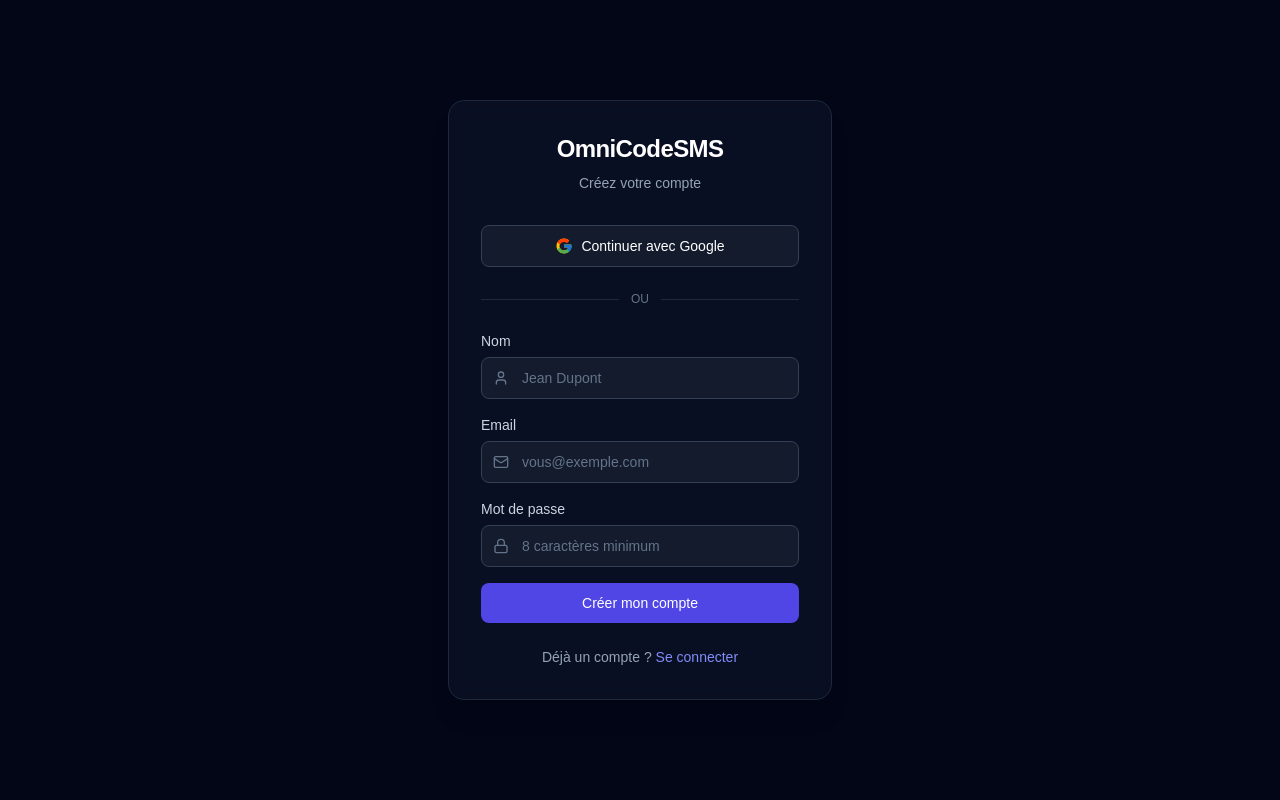
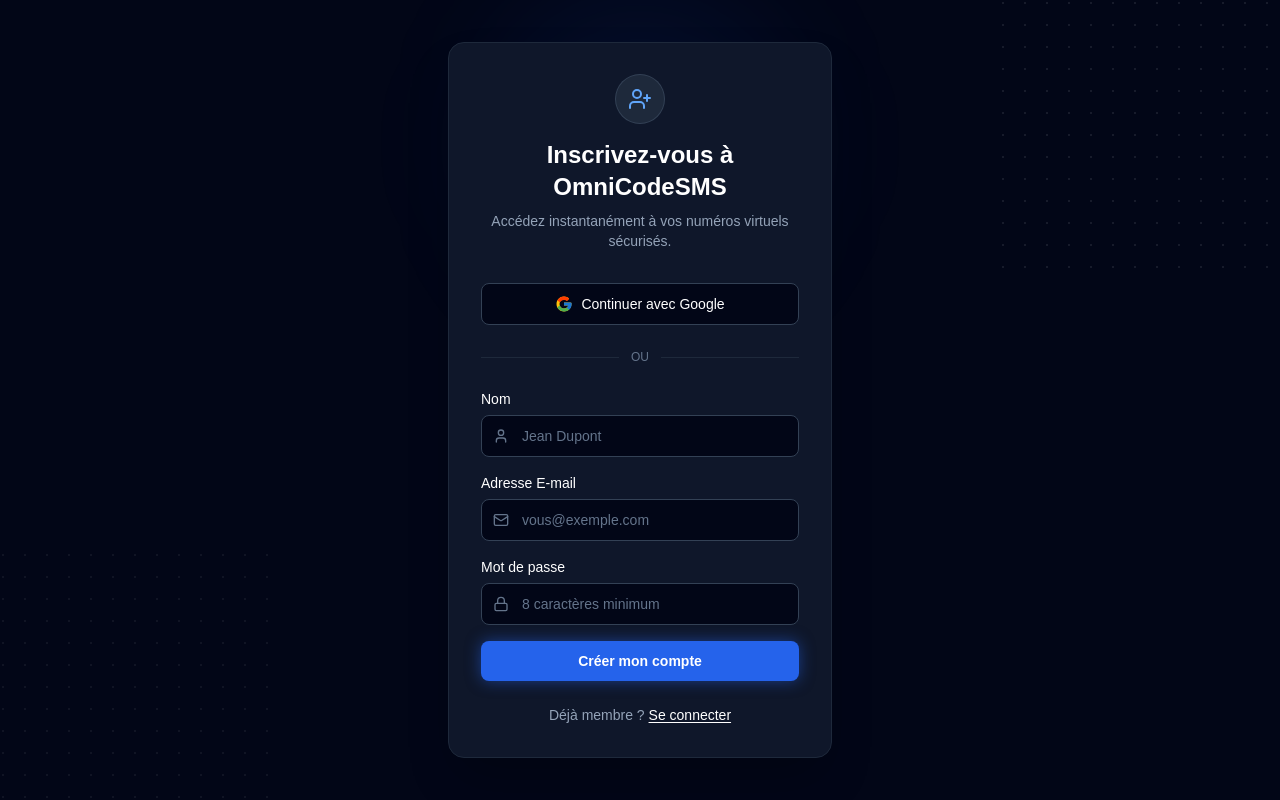
Before and after one commit to zou34/omnicodesms, a Next.js app: page /register in a window 1280 px wide. Built offline with nearby package versions, Linux system fonts and the light colour scheme.

Commit message:
style: premium dark mode for auth pages

```diff
--- a/app/login/page.tsx
+++ b/app/login/page.tsx
@@ -1,11 +1,12 @@
 "use client";
 
-import { Loader2, Lock, Mail } from "lucide-react";
+import { Lock, Loader2, Mail } from "lucide-react";
 import { signIn } from "next-auth/react";
 import Link from "next/link";
 import { useRouter, useSearchParams } from "next/navigation";
 import { Suspense, useState } from "react";
 
+import { AuthShell } from "@/components/auth/auth-shell";
 import { GoogleIcon } from "@/components/auth/google-icon";
 
 function LoginForm() {
@@ -42,17 +43,11 @@
   }
 
   return (
-    <div className="flex min-h-screen items-center justify-center bg-slate-950 px-4">
-      <div className="w-full max-w-sm rounded-2xl border border-slate-800 bg-slate-900/60 p-8 shadow-xl backdrop-blur">
-        <div className="mb-8 text-center">
-          <h1 className="text-2xl font-semibold tracking-tight text-white">
-            OmniCodeSMS
-          </h1>
-          <p className="mt-2 text-sm text-slate-400">
-            Connectez-vous à votre compte
-          </p>
-        </div>
-
+    <AuthShell
+      icon={Lock}
+      title="Connectez-vous à OmniCodeSMS"
+      subtitle="Accédez instantanément à vos numéros virtuels sécurisés."
+    >
       {error && (
         <div className="mb-4 rounded-lg border border-red-500/30 bg-red-500/10 px-4 py-2 text-sm text-red-400">
           {error}
@@ -66,13 +61,9 @@
           setIsGoogleLoading(true);
           signIn("google", { callbackUrl });
         }}
-          className="flex w-full items-center justify-center gap-2 rounded-lg border border-slate-700 bg-slate-800/50 px-4 py-2.5 text-sm font-medium text-white transition hover:bg-slate-800 disabled:opacity-60"
+        className="flex w-full items-center justify-center gap-2 rounded-lg border border-slate-700 bg-slate-950 px-4 py-2.5 text-sm font-medium text-white transition hover:bg-slate-800 disabled:opacity-60"
       >
-          {isGoogleLoading ? (
-            <Loader2 className="h-4 w-4 animate-spin" />
-          ) : (
-            <GoogleIcon />
-          )}
+        {isGoogleLoading ? <Loader2 className="h-4 w-4 animate-spin" /> : <GoogleIcon />}
         Continuer avec Google
       </button>
 
@@ -84,8 +75,8 @@
 
       <form onSubmit={handleSubmit} className="space-y-4">
         <div>
-            <label htmlFor="email" className="mb-1.5 block text-sm text-slate-300">
-              Email
+          <label htmlFor="email" className="mb-1.5 block text-sm font-medium text-white">
+            Adresse E-mail
           </label>
           <div className="relative">
             <Mail className="pointer-events-none absolute left-3 top-1/2 h-4 w-4 -translate-y-1/2 text-slate-500" />
@@ -96,14 +87,14 @@
               autoComplete="email"
               value={email}
               onChange={(e) => setEmail(e.target.value)}
-                className="w-full rounded-lg border border-slate-700 bg-slate-800/50 py-2.5 pl-10 pr-3 text-sm text-white placeholder-slate-500 outline-none focus:border-indigo-500"
+              className="w-full rounded-lg border border-slate-700 bg-slate-950 py-2.5 pl-10 pr-3 text-sm text-white placeholder-slate-500 outline-none focus:border-blue-500"
               placeholder="vous@exemple.com"
             />
           </div>
         </div>
 
         <div>
-            <label htmlFor="password" className="mb-1.5 block text-sm text-slate-300">
+          <label htmlFor="password" className="mb-1.5 block text-sm font-medium text-white">
             Mot de passe
           </label>
           <div className="relative">
@@ -115,7 +106,7 @@
               autoComplete="current-password"
               value={password}
               onChange={(e) => setPassword(e.target.value)}
-                className="w-full rounded-lg border border-slate-700 bg-slate-800/50 py-2.5 pl-10 pr-3 text-sm text-white placeholder-slate-500 outline-none focus:border-indigo-500"
+              className="w-full rounded-lg border border-slate-700 bg-slate-950 py-2.5 pl-10 pr-3 text-sm text-white placeholder-slate-500 outline-none focus:border-blue-500"
               placeholder="••••••••"
             />
           </div>
@@ -124,7 +115,7 @@
         <button
           type="submit"
           disabled={isLoading}
-            className="flex w-full items-center justify-center gap-2 rounded-lg bg-indigo-600 px-4 py-2.5 text-sm font-medium text-white transition hover:bg-indigo-500 disabled:opacity-60"
+          className="flex w-full items-center justify-center gap-2 rounded-lg bg-blue-600 px-4 py-2.5 text-sm font-bold text-white shadow-[0_0_15px_rgba(37,99,235,0.5)] transition hover:bg-blue-700 disabled:opacity-60"
         >
           {isLoading && <Loader2 className="h-4 w-4 animate-spin" />}
           Se connecter
@@ -132,13 +123,12 @@
       </form>
 
       <p className="mt-6 text-center text-sm text-slate-400">
-          Pas encore de compte ?{" "}
-          <Link href="/register" className="font-medium text-indigo-400 hover:text-indigo-300">
-            Créer un compte
+        Pas de compte ?{" "}
+        <Link href="/register" className="font-medium text-white underline underline-offset-2">
+          S&apos;inscrire
         </Link>
       </p>
-      </div>
-    </div>
+    </AuthShell>
   );
 }
 
--- a/app/register/page.tsx
+++ b/app/register/page.tsx
@@ -1,11 +1,12 @@
 "use client";
 
-import { Loader2, Lock, Mail, User } from "lucide-react";
+import { Loader2, Lock, Mail, User, UserPlus } from "lucide-react";
 import { signIn } from "next-auth/react";
 import Link from "next/link";
 import { useRouter } from "next/navigation";
 import { useState } from "react";
 
+import { AuthShell } from "@/components/auth/auth-shell";
 import { GoogleIcon } from "@/components/auth/google-icon";
 
 export default function RegisterPage() {
@@ -60,15 +61,11 @@
   }
 
   return (
-    <div className="flex min-h-screen items-center justify-center bg-slate-950 px-4">
-      <div className="w-full max-w-sm rounded-2xl border border-slate-800 bg-slate-900/60 p-8 shadow-xl backdrop-blur">
-        <div className="mb-8 text-center">
-          <h1 className="text-2xl font-semibold tracking-tight text-white">
-            OmniCodeSMS
-          </h1>
-          <p className="mt-2 text-sm text-slate-400">Créez votre compte</p>
-        </div>
-
+    <AuthShell
+      icon={UserPlus}
+      title="Inscrivez-vous à OmniCodeSMS"
+      subtitle="Accédez instantanément à vos numéros virtuels sécurisés."
+    >
       {error && (
         <div className="mb-4 rounded-lg border border-red-500/30 bg-red-500/10 px-4 py-2 text-sm text-red-400">
           {error}
@@ -82,13 +79,9 @@
           setIsGoogleLoading(true);
           signIn("google", { callbackUrl: "/dashboard" });
         }}
-          className="flex w-full items-center justify-center gap-2 rounded-lg border border-slate-700 bg-slate-800/50 px-4 py-2.5 text-sm font-medium text-white transition hover:bg-slate-800 disabled:opacity-60"
+        className="flex w-full items-center justify-center gap-2 rounded-lg border border-slate-700 bg-slate-950 px-4 py-2.5 text-sm font-medium text-white transition hover:bg-slate-800 disabled:opacity-60"
       >
-          {isGoogleLoading ? (
-            <Loader2 className="h-4 w-4 animate-spin" />
-          ) : (
-            <GoogleIcon />
-          )}
+        {isGoogleLoading ? <Loader2 className="h-4 w-4 animate-spin" /> : <GoogleIcon />}
         Continuer avec Google
       </button>
 
@@ -100,7 +93,7 @@
 
       <form onSubmit={handleSubmit} className="space-y-4">
         <div>
-            <label htmlFor="name" className="mb-1.5 block text-sm text-slate-300">
+          <label htmlFor="name" className="mb-1.5 block text-sm font-medium text-white">
             Nom
           </label>
           <div className="relative">
@@ -112,15 +105,15 @@
               autoComplete="name"
               value={name}
               onChange={(e) => setName(e.target.value)}
-                className="w-full rounded-lg border border-slate-700 bg-slate-800/50 py-2.5 pl-10 pr-3 text-sm text-white placeholder-slate-500 outline-none focus:border-indigo-500"
+              className="w-full rounded-lg border border-slate-700 bg-slate-950 py-2.5 pl-10 pr-3 text-sm text-white placeholder-slate-500 outline-none focus:border-blue-500"
               placeholder="Jean Dupont"
             />
           </div>
         </div>
 
         <div>
-            <label htmlFor="email" className="mb-1.5 block text-sm text-slate-300">
-              Email
+          <label htmlFor="email" className="mb-1.5 block text-sm font-medium text-white">
+            Adresse E-mail
           </label>
           <div className="relative">
             <Mail className="pointer-events-none absolute left-3 top-1/2 h-4 w-4 -translate-y-1/2 text-slate-500" />
@@ -131,14 +124,14 @@
               autoComplete="email"
               value={email}
               onChange={(e) => setEmail(e.target.value)}
-                className="w-full rounded-lg border border-slate-700 bg-slate-800/50 py-2.5 pl-10 pr-3 text-sm text-white placeholder-slate-500 outline-none focus:border-indigo-500"
+              className="w-full rounded-lg border border-slate-700 bg-slate-950 py-2.5 pl-10 pr-3 text-sm text-white placeholder-slate-500 outline-none focus:border-blue-500"
               placeholder="vous@exemple.com"
             />
           </div>
         </div>
 
         <div>
-            <label htmlFor="password" className="mb-1.5 block text-sm text-slate-300">
+          <label htmlFor="password" className="mb-1.5 block text-sm font-medium text-white">
             Mot de passe
           </label>
           <div className="relative">
@@ -151,7 +144,7 @@
               autoComplete="new-password"
               value={password}
               onChange={(e) => setPassword(e.target.value)}
-                className="w-full rounded-lg border border-slate-700 bg-slate-800/50 py-2.5 pl-10 pr-3 text-sm text-white placeholder-slate-500 outline-none focus:border-indigo-500"
+              className="w-full rounded-lg border border-slate-700 bg-slate-950 py-2.5 pl-10 pr-3 text-sm text-white placeholder-slate-500 outline-none focus:border-blue-500"
               placeholder="8 caractères minimum"
             />
           </div>
@@ -160,7 +153,7 @@
         <button
           type="submit"
           disabled={isLoading}
-            className="flex w-full items-center justify-center gap-2 rounded-lg bg-indigo-600 px-4 py-2.5 text-sm font-medium text-white transition hover:bg-indigo-500 disabled:opacity-60"
+          className="flex w-full items-center justify-center gap-2 rounded-lg bg-blue-600 px-4 py-2.5 text-sm font-bold text-white shadow-[0_0_15px_rgba(37,99,235,0.5)] transition hover:bg-blue-700 disabled:opacity-60"
         >
           {isLoading && <Loader2 className="h-4 w-4 animate-spin" />}
           Créer mon compte
@@ -168,12 +161,11 @@
       </form>
 
       <p className="mt-6 text-center text-sm text-slate-400">
-          Déjà un compte ?{" "}
-          <Link href="/login" className="font-medium text-indigo-400 hover:text-indigo-300">
+        Déjà membre ?{" "}
+        <Link href="/login" className="font-medium text-white underline underline-offset-2">
           Se connecter
         </Link>
       </p>
-      </div>
-    </div>
+    </AuthShell>
   );
 }
--- /dev/null
+++ b/components/auth/auth-shell.tsx
@@ -0,0 +1,41 @@
+import type { LucideIcon } from "lucide-react";
+import type { ReactNode } from "react";
+
+interface AuthShellProps {
+  icon: LucideIcon;
+  title: string;
+  subtitle: string;
+  children: ReactNode;
+}
+
+export function AuthShell({ icon: Icon, title, subtitle, children }: AuthShellProps) {
+  return (
+    <div className="relative flex min-h-screen items-center justify-center overflow-hidden bg-slate-950 px-4">
+      {/* Subtle star-field / particle accents, tucked in the corners */}
+      <div
+        aria-hidden
+        className="pointer-events-none absolute -right-24 -top-24 h-96 w-96 bg-[radial-gradient(circle,rgba(255,255,255,0.7)_1px,transparent_1px)] bg-[length:22px_22px] opacity-[0.12]"
+      />
+      <div
+        aria-hidden
+        className="pointer-events-none absolute -bottom-32 -left-24 h-96 w-96 bg-[radial-gradient(circle,rgba(255,255,255,0.7)_1px,transparent_1px)] bg-[length:22px_22px] opacity-[0.08]"
+      />
+      <div
+        aria-hidden
+        className="pointer-events-none absolute left-1/2 top-0 h-72 w-72 -translate-x-1/2 rounded-full bg-blue-600/10 blur-3xl"
+      />
+
+      <div className="relative w-full max-w-sm rounded-2xl border border-slate-800 bg-slate-900 p-8 shadow-2xl">
+        <div className="mb-8 flex flex-col items-center text-center">
+          <span className="flex h-12 w-12 items-center justify-center rounded-full bg-slate-800 text-blue-400 ring-1 ring-slate-700">
+            <Icon className="h-6 w-6" />
+          </span>
+          <h1 className="mt-4 text-2xl font-bold text-white">{title}</h1>
+          <p className="mt-2 text-sm text-slate-400">{subtitle}</p>
+        </div>
+
+        {children}
+      </div>
+    </div>
+  );
+}
```
Lines whose indentation alone changed are shown as unchanged.
